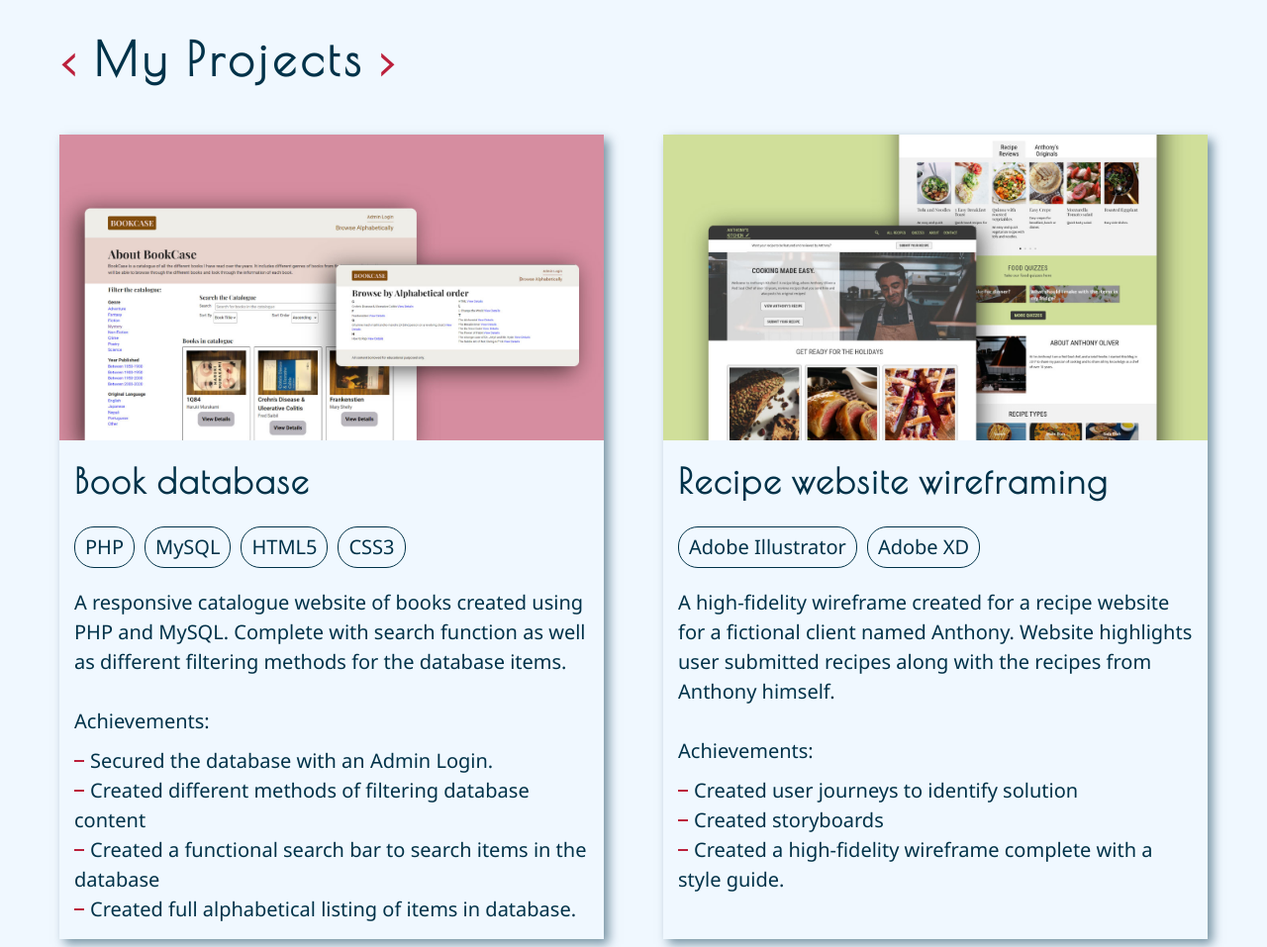
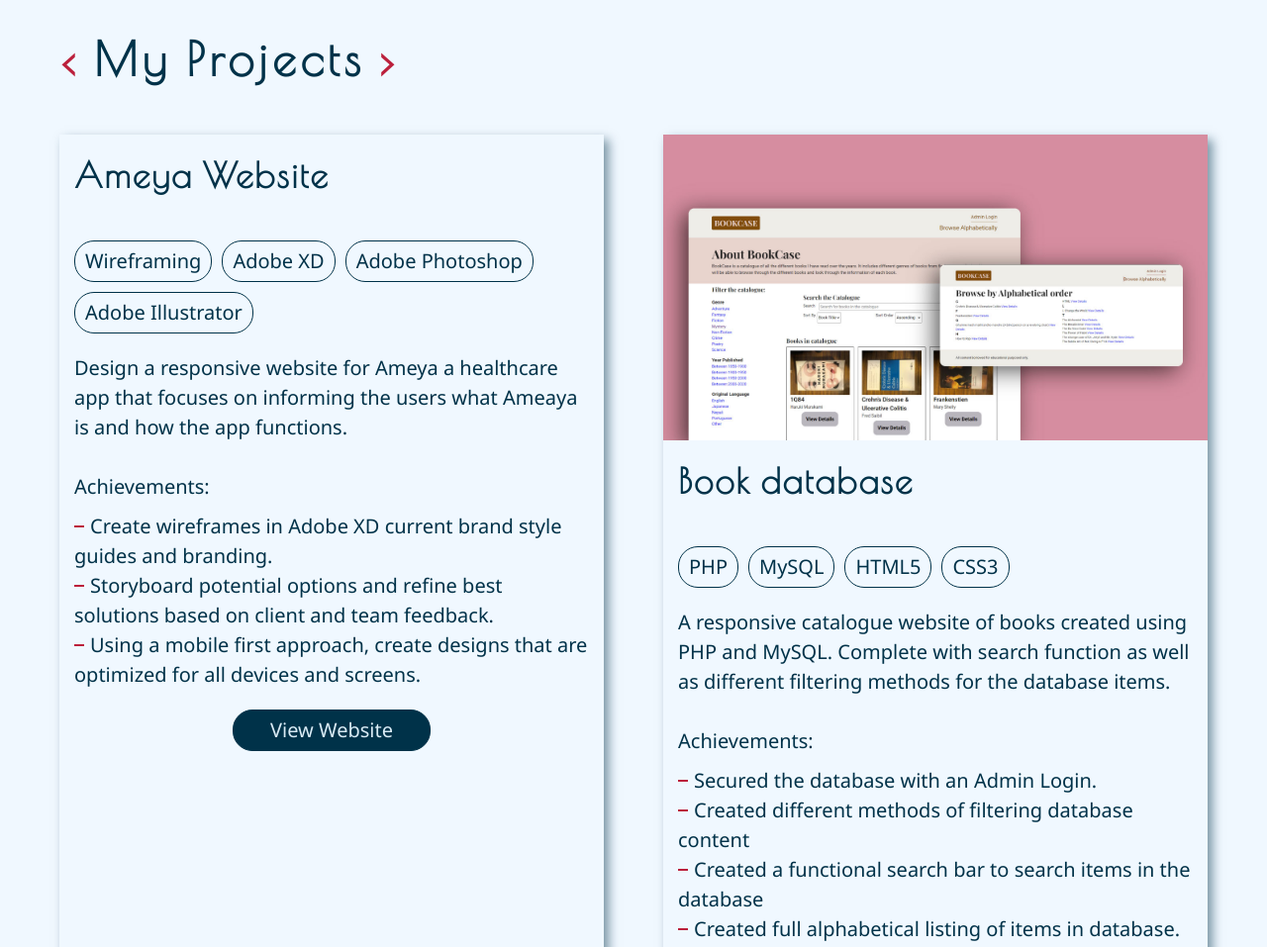
Before and after one commit to sara-raja/portfolio, a plain HTML site: page index.html in a window 1280 px wide. Shown: the part 1000-1957 px from the top of the page at 99% size. Drawn offline with nearby package versions, Linux system fonts and the light colour scheme.

Commit message:
Add new project

```diff
--- a/css/styles.css
+++ b/css/styles.css
@@ -201,6 +201,9 @@ section.skills ul{
 }
 .project > div{
 	padding: 1.5rem;
+	display: flex;
+	flex-direction: column;
+	align-content: center;
 }
 .flex{
 	display: flex;
@@ -212,7 +215,6 @@ section.skills ul{
 	border: 1px solid var(--navy-blue);
 	border-radius: 2rem;
 	padding: 0.5rem 1rem;
-	/* align-items: baseline; */
 }
 ul.achievements li:not(:first-of-type)::before,
 .volunteering li:not(:first-of-type)::before{
@@ -226,6 +228,25 @@ ul.achievements li:not(:first-of-type)::before,
 ul.achievements li:first-of-type,
 .volunteering li:first-of-type{
 	margin-bottom:1rem;
+}
+.view-button{
+	border: 1px solid var(--navy-blue);
+	border-radius: 2rem;
+	padding: 0.5rem 2rem;
+	background-color: var(--navy-blue);
+	color: var(--light-blue);
+	width: 200px;
+	align-self: center;
+	margin: 2rem 0 0 0;
+}
+.view-button div{
+	color: var(--light-blue);
+}
+.view-button:hover{
+	background-color: var(--light-blue);
+}
+.view-button div:hover{
+	color: var(--navy-blue);
 }
 /* About :Volunteering */
 .volunteering{
--- a/index.html
+++ b/index.html
@@ -70,6 +70,25 @@
     <section id="work" class="my-projects">
       <h2> <span>&lsaquo;</span> My Projects <span>&rsaquo;</span></h2>
       <div>
+        <div class="project">
+          <div>
+            <h3>Ameya Website</h3>
+            <ul class="flex">
+              <li>Wireframing</li>
+              <li>Adobe XD</li>
+              <li>Adobe Photoshop</li>
+              <li>Adobe Illustrator</li>
+            </ul>
+            <p>Design a responsive website for Ameya a healthcare app that focuses on informing the users what Ameaya is and how the app functions. </p>
+              <ul class="achievements">
+                <li>Achievements:</li>
+                <li>Create wireframes in Adobe XD current brand style guides and branding. </li>
+                <li>Storyboard potential options and refine best solutions based on client and team feedback.</li>
+                <li>Using a mobile first approach, create designs that are optimized for all devices and screens.</li>
+              </ul>
+              <Button class="view-button"><a href="https://www.ameya.ca/"><div>View Website</div></a></Button>
+          </div>
+          </div>
         <div class="project">
           <img src="img/bookcase.jpg"  alt="Book a database">
           <div>
```
